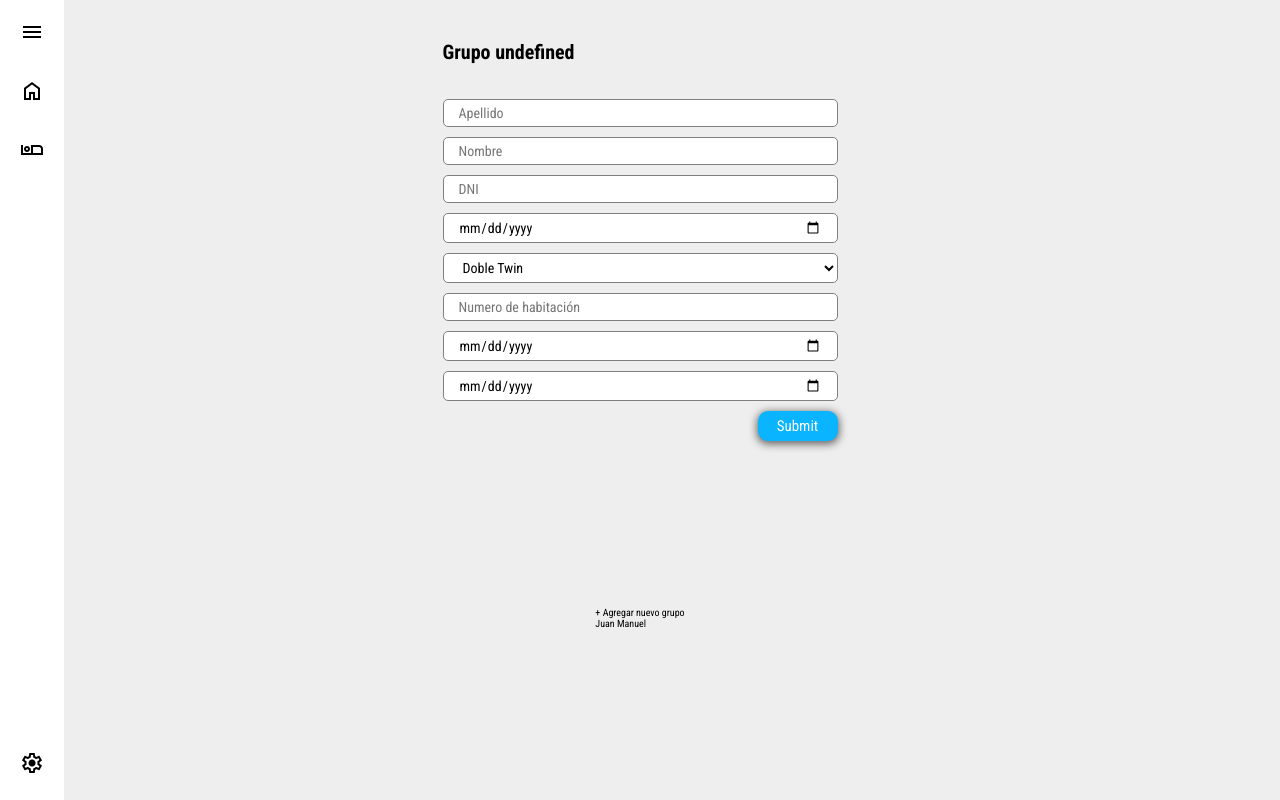
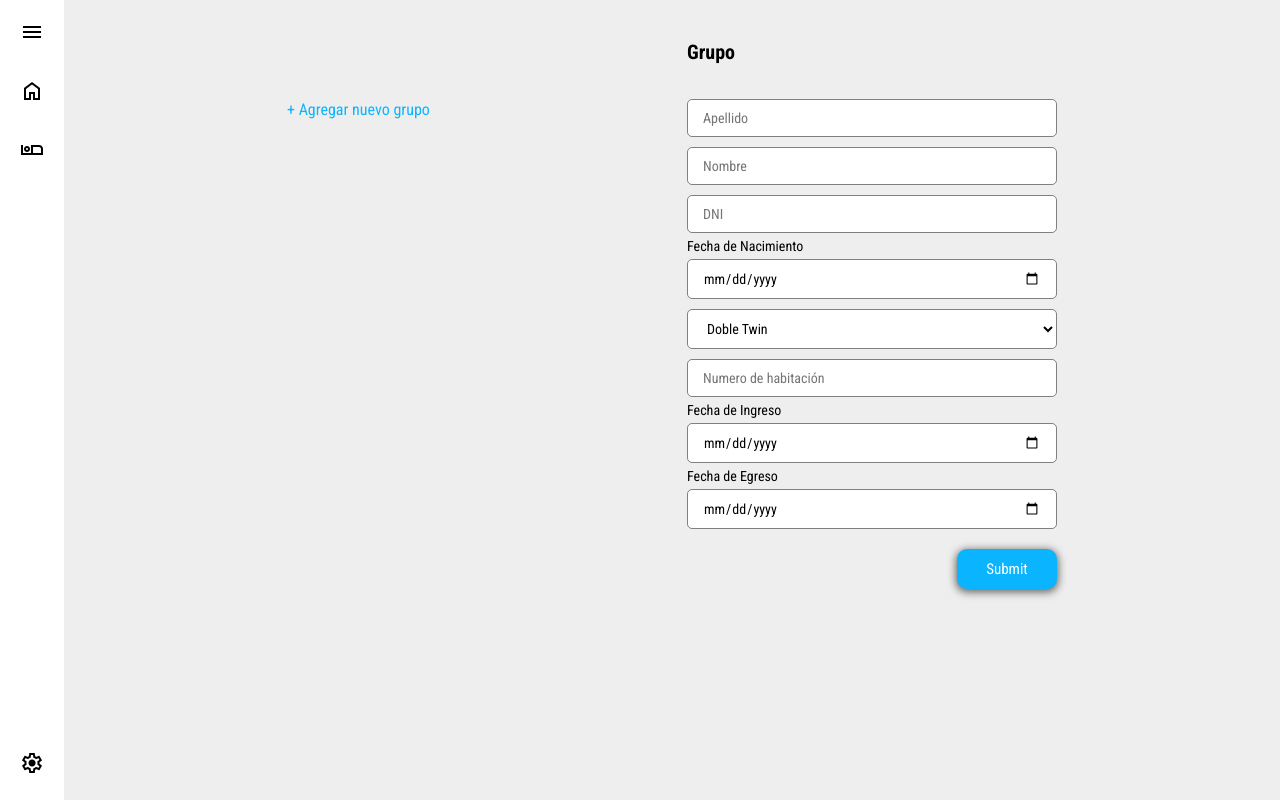
Before and after one commit to francocarballar/software-gestion-turistica-cliente, a Next.js app: page / in a window 1280 px wide. Built offline with nearby package versions, Linux system fonts and the light colour scheme.

Commit message:
Terminé el Home de la página web

```diff
--- a/pages/index.js
+++ b/pages/index.js
@@ -1,10 +1,11 @@
-import React from 'react'
+import React, { useState } from 'react'
 import Head from 'next/head'
 import styles from '../styles/Home.module.css'
 import { Formulario } from '../src/components/Formulario'
 import { Grupos } from '../src/components/Grupos'
 
 export default function Home () {
+  const [nombreGrupo, setNombreGrupo] = useState('')
   return (
     <>
       <Head>
@@ -13,12 +14,14 @@ export default function Home () {
       </Head>
 
       <main className={styles.main}>
-        <section className={styles.section_formulario}>
-          <Formulario />
-        </section>
-        <section className={styles.section_grupos}>
-          <Grupos />
-        </section>
+        <div className={styles.container_sections}>
+          <section className={styles.section_formulario}>
+            <Formulario nombreGrupo={nombreGrupo} />
+          </section>
+          <section className={styles.section_grupos}>
+            <Grupos setNombreGrupo={setNombreGrupo} />
+          </section>
+        </div>
       </main>
     </>
   )
--- a/src/components/Formulario/Formulario.module.css
+++ b/src/components/Formulario/Formulario.module.css
@@ -16,12 +16,14 @@
 
 .formulario label {
   width: 100%;
+  color: var(--text-color);
+  font-size: var(--font-size__mobile);
   border-radius: 5px;
 }
 
 .formulario input {
   margin: 5px 0;
-  padding: 5px 15px;
+  padding: 10px 15px;
   width: 100%;
   color: var(--text-color);
   font-size: var(--font-size__mobile);
@@ -36,7 +38,7 @@
 
 .formulario select {
   margin: 5px 0;
-  padding: 5px 15px;
+  padding: 10px 15px;
   width: 100%;
   color: var(--text-color);
   font-size: var(--font-size__mobile);
@@ -59,8 +61,9 @@
 }
 
 #enviar {
-  width: 8rem;
-  height: 3rem;
+  margin-top: 15px;
+  width: 10rem;
+  height: auto;
   border-radius: 1rem;
   background-color: var(--primary-color);
   font-size: 1.5rem;
--- a/src/components/Formulario/index.jsx
+++ b/src/components/Formulario/index.jsx
@@ -29,6 +29,7 @@ function Formulario ({ nombreGrupo }) {
           <input type='number' name='DNI' id='DNI' placeholder='DNI' required />
         </label>
         <label htmlFor='Nacimiento'>
+          Fecha de Nacimiento
           <input
             type='date'
             name='Nacimiento'
@@ -64,6 +65,7 @@ function Formulario ({ nombreGrupo }) {
           />
         </label>
         <label htmlFor='FechaIngreso'>
+          Fecha de Ingreso
           <input
             type='date'
             name='FechaIngreso'
@@ -73,6 +75,7 @@ function Formulario ({ nombreGrupo }) {
           />
         </label>
         <label htmlFor='FechaEgrego'>
+          Fecha de Egreso
           <input
             type='date'
             name='FechaEgrego'
--- a/src/components/Grupos/Grupos.module.css
+++ b/src/components/Grupos/Grupos.module.css
@@ -0,0 +1,90 @@
+.container {
+  display: flex;
+  flex-direction: column;
+  justify-content: center;
+  align-items: flex-start;
+  padding: 15px;
+  width: 100%;
+  height: auto;
+}
+
+.container div {
+  width: 100%;
+}
+
+.agregarGrupo {
+  margin-bottom: 10px;
+  color: var(--primary-color);
+  font-size: var(--font-size__laptop);
+  cursor: pointer;
+}
+
+.containerAgregarGrupos {
+  display: grid;
+  grid-template-columns: 70% 30%;
+  justify-items: center;
+  justify-content: center;
+  width: 100%;
+}
+
+.containerAgregarGrupos input {
+  padding: 10px 15px;
+  width: 100%;
+  color: var(--text-color);
+  font-size: var(--font-size__mobile);
+  border: 1px solid grey;
+  border-radius: 5px;
+  outline: none;
+}
+
+.containerAgregarGrupos input:focus {
+  border: 1px solid var(--primary-color);
+}
+
+#buttonAgregarGrupo {
+  width: 10rem;
+  height: auto;
+  border-radius: 1rem;
+  background-color: var(--primary-color);
+  font-size: 1.5rem;
+  font-family: 'Roboto Condensed', sans-serif;
+  color: white;
+  border-color: transparent;
+  box-shadow: 0rem 0.2rem 0.8rem 0.1rem rgb(0 0 0 / 60%);
+  cursor: pointer;
+}
+
+#buttonAgregarGrupo:hover {
+  color: white;
+  background-color: #138bbe;
+  box-shadow: none;
+}
+
+#buttonAgregarGrupo:active {
+  transform: scale(0.9);
+}
+
+.container .grupos {
+  display: flex;
+  flex-direction: row-reverse;
+  justify-content: flex-end;
+  align-items: center;
+  padding: 10px;
+  width: 100%;
+  color: var(--text-color);
+  font-size: var(--font-size__laptop);
+  border-radius: 5px;
+  cursor: pointer;
+}
+
+.container .grupos:hover {
+  background-color: rgb(0, 0, 0, 10%);
+}
+
+.container div:target {
+  background-color: var(--primary-color);
+}
+
+.container .grupos span {
+  margin-right: 10px;
+}
--- a/src/components/Grupos/index.jsx
+++ b/src/components/Grupos/index.jsx
@@ -1,15 +1,73 @@
-import React from 'react'
+import React, { useState } from 'react'
 import styles from './Grupos.module.css'
 
-function Grupos () {
+function Grupos ({ setNombreGrupo }) {
+  const [id, setId] = useState('')
+  const [statusClick, setClick] = useState(false)
+  const [statusContainerAgregarGrupos, setContainerAgragarGrupos] = useState(
+    false
+  )
+  const [inputGroupValue, setInputGroupValue] = useState('')
+  const clickGrupo = e => {
+    const click = e.target
+    const text = e.target.innerText
+    const textTransform = text.replace('folder', '')
+    click.setAttribute('id', textTransform)
+    const id = e.target.id
+    setId(id)
+    setClick(!statusClick)
+    if (statusClick === false) {
+      e.target.style =
+        'color: var(--background-color); background-color: var(--primary-color)'
+    } else if (statusClick === true) {
+      e.target.style =
+        'color: var(--text-color); background-color: var(--background-secondary-color)'
+    }
+    setNombreGrupo(textTransform)
+  }
+  const agregarGrupo = () => {
+    setContainerAgragarGrupos(true)
+  }
+  const buttonAgregarGrupo = () => {
+    const containerGrupos = document.querySelector('.container_grupos')
+    const grupo = document.createElement('div')
+    grupo.setAttribute('class', 'Grupos_grupos__eloGA')
+    grupo.innerText = `${inputGroupValue}`
+    grupo.setAttribute('onclick', clickGrupo)
+    const span = document.createElement('span')
+    span.setAttribute('class', 'material-symbols-outlined')
+    span.innerText = 'folder'
+    grupo.appendChild(span)
+    containerGrupos.appendChild(grupo)
+    setContainerAgragarGrupos(false)
+  }
   return (
-    <div className={styles.container_grupos}>
+    <div className={styles.container}>
       <div>
-        <p>+ Agregar nuevo grupo</p>
+        <p className={styles.agregarGrupo} onClick={agregarGrupo}>
+          + Agregar nuevo grupo
+        </p>
       </div>
-      <div>
-        <div>Juan Manuel</div>
-      </div>
+      {statusContainerAgregarGrupos && (
+        <div className={styles.containerAgregarGrupos}>
+          <input
+            type='text'
+            placeholder='Nombre del grupo'
+            required
+            onChange={e => {
+              setInputGroupValue(e.target.value)
+            }}
+          />
+          <button
+            type='button'
+            id={styles.buttonAgregarGrupo}
+            onClick={buttonAgregarGrupo}
+          >
+            Agregar
+          </button>
+        </div>
+      )}
+      <div className='container_grupos'></div>
     </div>
   )
 }
--- a/src/components/NavBar/NavBar.module.css
+++ b/src/components/NavBar/NavBar.module.css
@@ -24,6 +24,10 @@
 .navBar li {
   cursor: pointer;
   border-radius: 5px;
+}
+
+.navBar li:hover {
+  background-color: rgb(0, 0, 0, 10%);
 }
 
 .navBar span {
--- a/src/components/NavBar/index.jsx
+++ b/src/components/NavBar/index.jsx
@@ -1,4 +1,5 @@
 import React, { useState } from 'react'
+import Link from 'next/link'
 import styles from './NavBar.module.css'
 
 function NavBar () {
@@ -28,16 +29,20 @@ function NavBar () {
     <nav className={styles.navBar}>
       <ul>
         <li className={styles.menu} title='Menu'>
-          <span class='material-symbols-outlined'>menu</span>
+          <span className='material-symbols-outlined'>menu</span>
         </li>
+        <Link href='/'>
           <li title='Home' onClick={clickHome} style={styleHome}>
             <span className='material-symbols-outlined'>home</span>
           </li>
+        </Link>
+        <Link href='/rooming'>
           <li title='Rooming' onClick={clickBed} style={styleBed}>
             <span className='material-symbols-outlined'>
               airline_seat_individual_suite
             </span>
           </li>
+        </Link>
         <li
           className={styles.settings}
           title='Settings'
--- a/styles/Home.module.css
+++ b/styles/Home.module.css
@@ -1,15 +1,50 @@
 .main {
+  display: flex;
+  justify-content: center;
+  align-items: flex-start;
+  padding: 25px;
+  padding-bottom: 90px;
+  width: 100%;
+  min-height: 100vh;
+  background-color: var(--background-secondary-color);
+}
+
+.container_sections {
   display: grid;
   grid-template-columns: 100%;
   justify-content: center;
   justify-items: center;
-  padding: 25px;
   width: 100%;
-  height: 100%;
-  background-color: var(--background-secondary-color);
 }
 
 .section_formulario {
   width: 100%;
   max-width: 425px;
 }
+
+.section_grupos {
+  width: 100%;
+  max-width: 425px;
+}
+
+@media (min-width: 1024px) {
+  .main {
+    position: absolute;
+    top: 0;
+    right: 0;
+    width: calc(100% - 64px);
+  }
+
+  .container_sections {
+    grid-template-columns: 50% 50%;
+    max-width: 800px;
+  }
+
+  .section_formulario {
+    order: 2;
+  }
+
+  .section_grupos {
+    padding-top: 60px;
+  }
+}
--- a/styles/globals.css
+++ b/styles/globals.css
@@ -49,7 +49,7 @@ html::-webkit-scrollbar-track {
 
 body {
   width: 100%;
-  height: 100vh;
+  min-height: 100vh;
 }
 
 main {
```
Lines whose indentation alone changed are shown as unchanged.
